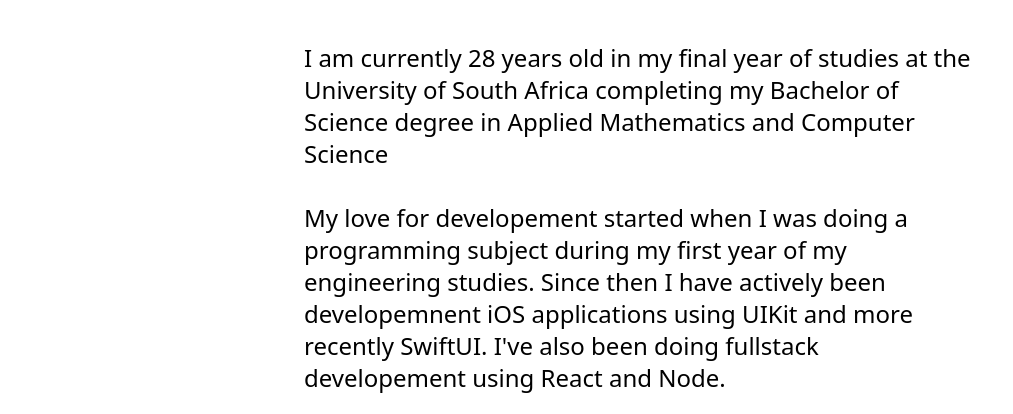
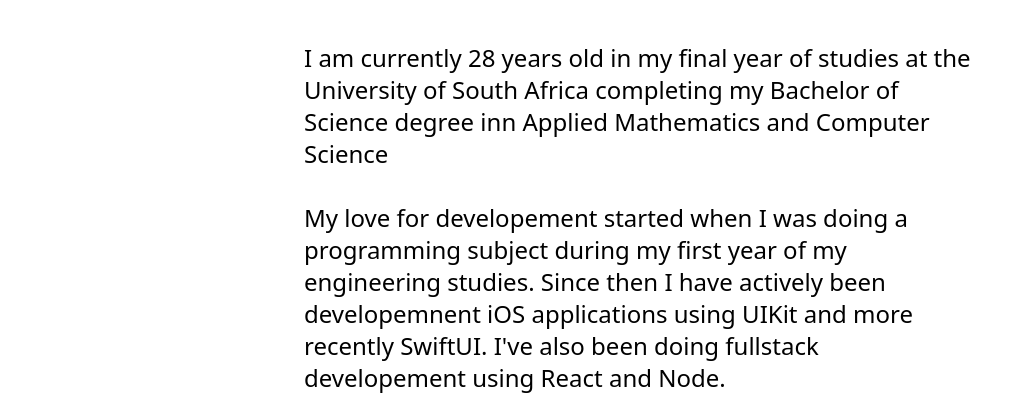
Before and after one commit to peterwest-1/peterwest-portfolio, a Next.js app: page /about in a window 1280 px wide. Shown: the part 386-800 px from the top of the page, without its empty margins (0-1013 px from the left). Built offline with nearby package versions, Linux system fonts and the light colour scheme; no server answers.

Commit message:
Revert "Added proper escaping characters"
This reverts commit b5844fe7833b88e2cb5f9637b58cec5efbacf8f5.

```diff
--- a/pages/about.jsx
+++ b/pages/about.jsx
@@ -23,7 +23,7 @@ const About = () => {
           </p>
           <p className={paragraph}>
             I am currently 28 years old in my final year of studies at the University of South Africa completing my
-            Bachelor of Science degree in Applied Mathematics and Computer Science
+            Bachelor of Science degree inn Applied Mathematics and Computer Science
             <br />
             <br />
             My love for developement started when I was doing a programming subject during my first year of my
```
